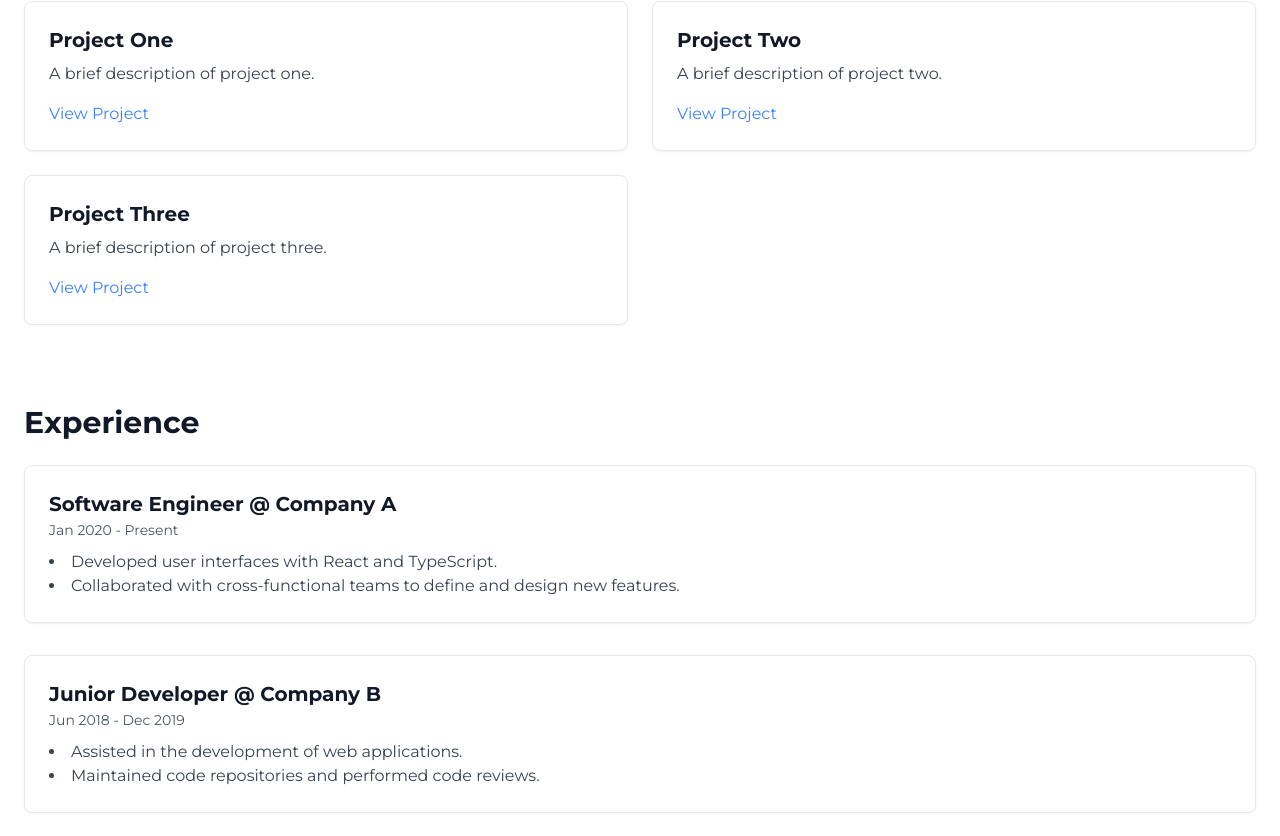
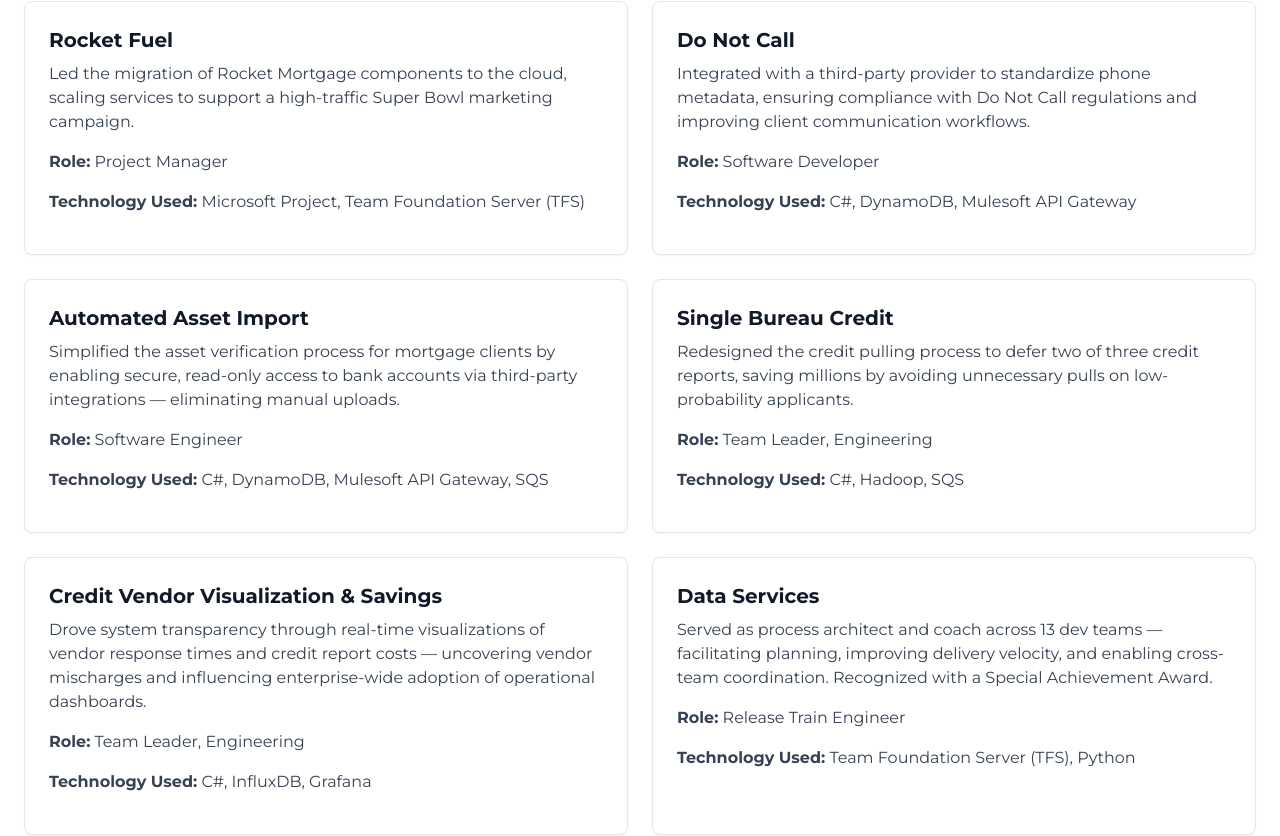
Before and after one commit to mstamper01/mstamper01.github.io, a React (Vite) app: page / in a window 1280 px wide. Shown: the part 865-1701 px from the top of the page. Built offline with nearby package versions, Linux system fonts and the light colour scheme.

Commit message:
added git ignore and updated project's history

```diff
--- a/src/components/Projects.tsx
+++ b/src/components/Projects.tsx
@@ -3,26 +3,59 @@
 interface Project {
   title: string;
   description: string;
-  link: string;
+  role: string;
+  technologyUsed: string;
 }
 
 const projects: Project[] = [
   {
-    title: 'Project One',
-    description: 'A brief description of project one.',
-    link: '#'
+    'title': 'Rocket Fuel',
+    'description': 'Led the migration of Rocket Mortgage components to the cloud, scaling services to support a high-traffic Super Bowl marketing campaign.',
+    'role': 'Project Manager',
+    'technologyUsed': 'Microsoft Project, Team Foundation Server (TFS)'
   },
   {
-    title: 'Project Two',
-    description: 'A brief description of project two.',
-    link: '#'
+    'title': 'Do Not Call',
+    'description': 'Integrated with a third-party provider to standardize phone metadata, ensuring compliance with Do Not Call regulations and improving client communication workflows.',
+    'role': 'Software Developer',
+    'technologyUsed': 'C#, DynamoDB, Mulesoft API Gateway'
   },
   {
-    title: 'Project Three',
-    description: 'A brief description of project three.',
-    link: '#'
-  }
-];
+    'title': 'Automated Asset Import',
+    'description': 'Simplified the asset verification process for mortgage clients by enabling secure, read-only access to bank accounts via third-party integrations — eliminating manual uploads.',
+    'role': 'Software Engineer',
+    'technologyUsed': 'C#, DynamoDB, Mulesoft API Gateway, SQS'
+  },
+  {
+    'title': 'Single Bureau Credit',
+    'description': 'Redesigned the credit pulling process to defer two of three credit reports, saving millions by avoiding unnecessary pulls on low-probability applicants.',
+    'role': 'Team Leader, Engineering',
+    'technologyUsed': 'C#, Hadoop, SQS'
+  },
+  {
+    'title': 'Credit Vendor Visualization & Savings',
+    'description': 'Drove system transparency through real-time visualizations of vendor response times and credit report costs — uncovering vendor mischarges and influencing enterprise-wide adoption of operational dashboards.',
+    'role': 'Team Leader, Engineering',
+    'technologyUsed': 'C#, InfluxDB, Grafana'
+  },
+  {
+    'title': 'Data Services',
+    'description': 'Served as process architect and coach across 13 dev teams — facilitating planning, improving delivery velocity, and enabling cross-team coordination. Recognized with a Special Achievement Award.',
+    'role': 'Release Train Engineer',
+    'technologyUsed': 'Team Foundation Server (TFS), Python'
+  },
+  {
+    'title': 'Rocket Homes Agile Delivery',
+    'description': 'Assessed delivery maturity for Rocket Homes, launched a new Agile Delivery team, and partnered with executives to improve delivery predictability — boosting commitment accuracy to 80%+ per quarter.',
+    'role': 'Senior Business Consultant / Agile Delivery Team Leader',
+    'technologyUsed': 'Jira, JavaScript'
+  },
+  {
+    'title': 'Rocket.com',
+    'description': 'Led the MLS Data team to increase U.S. listing coverage by 11% — hitting critical targets ahead of a national Super Bowl campaign launch.',
+    'role': 'Team Leader, Engineering',
+    'technologyUsed': 'Python, Confluent Kafka, Postgres, ElasticSearch, AWS Lambda, AWS Athena'
+  }];
 
 const Projects: React.FC = () => (
   <section id="projects">
@@ -35,9 +68,8 @@
         >
           <h3 className="text-xl font-bold mb-2">{project.title}</h3>
           <p className="text-gray-700 mb-4">{project.description}</p>
-          <a href={project.link} className="text-blue-500 hover:underline">
-            View Project
-          </a>
+          <p className="text-gray-700 mb-4"><b>Role:</b> {project.role}</p>
+          <p className="text-gray-700 mb-4"><b>Technology Used:</b> {project.technologyUsed}</p>
         </div>
       ))}
     </div>
```
Also changed, not shown: 1 other file (tests, documents, lock files or other folders).
